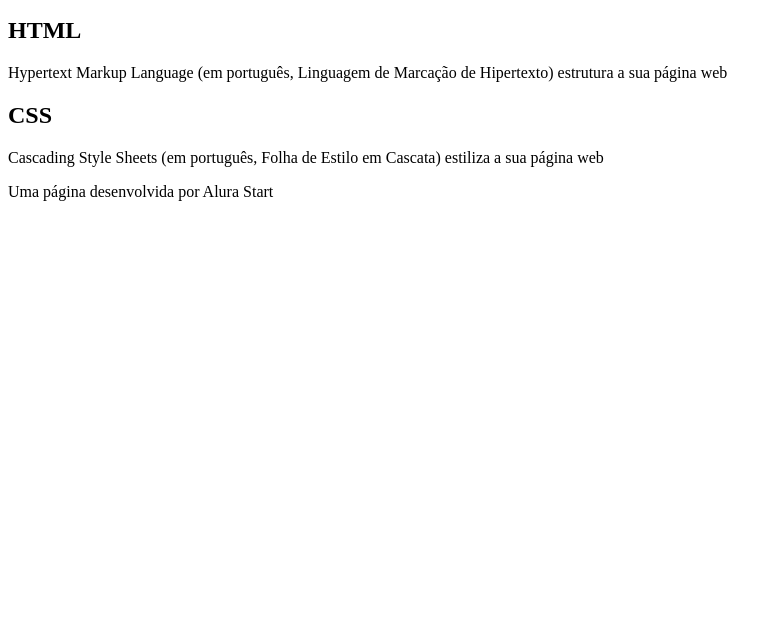
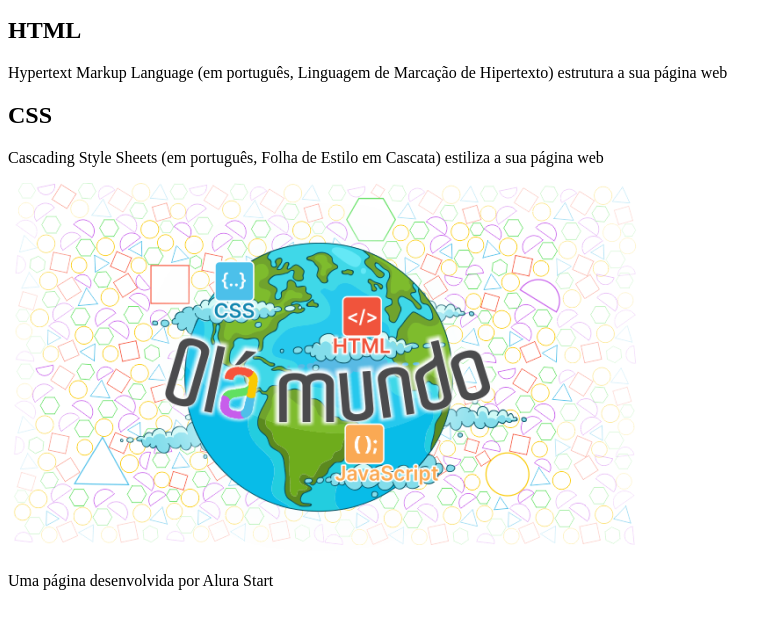
Before and after one commit to rodrigues0411/Hello-World, a plain HTML site: page index.html in a window 1280 px wide. Shown: the part 102-730 px from the top of the page, without its empty margins (0-782 px from the left). Drawn offline with Linux system fonts and the light colour scheme.

Commit message:
HelloWorld V3

```diff
--- a/index.html
+++ b/index.html
@@ -14,8 +14,10 @@
     <section>
         <h2>HTML</h2>
         <p>Hypertext Markup Language (em português, Linguagem de Marcação de Hipertexto) estrutura a sua página web</p>
+
         <h2>CSS</h2>
         <P>Cascading Style Sheets (em português, Folha de Estilo em Cascata) estiliza a sua página web</P>
+        <img src="Olá Mundo.png">
     </section>
 
     <footer>
```
Also changed, not shown: Olá Mundo.png (added).
